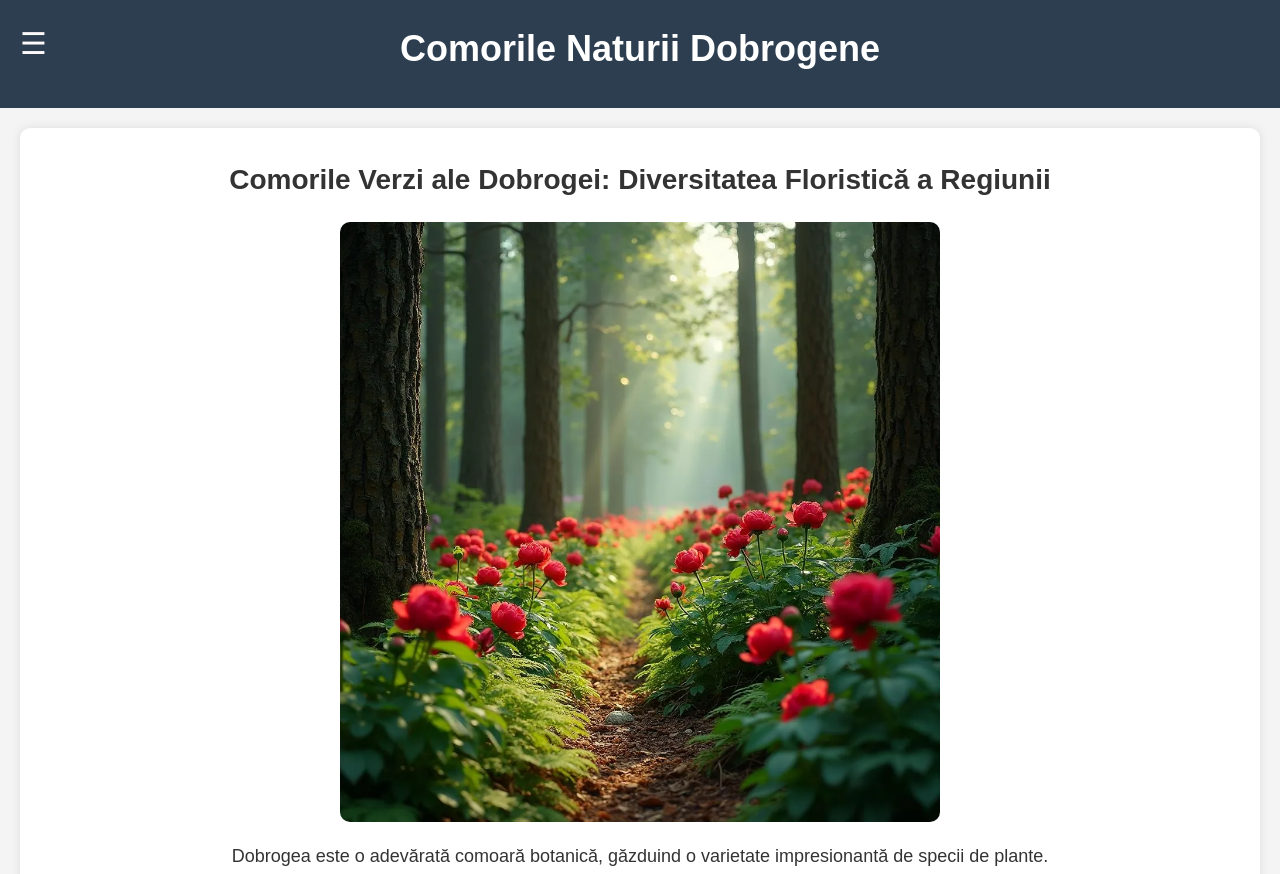
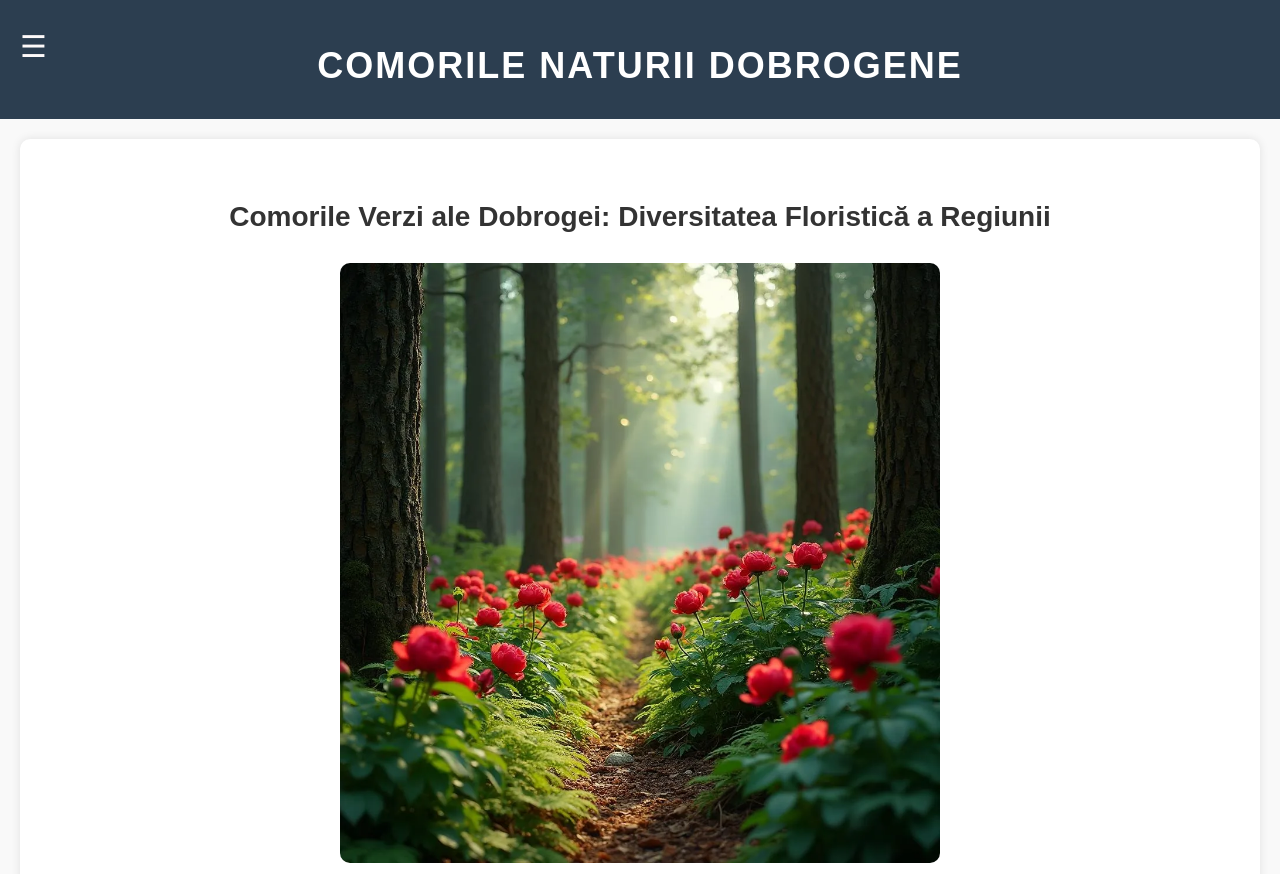
Before and after one commit to Paraschiv-Petru/Biodiversitatea-in-Dobrogea, a plain HTML site: page Acasă.html in a window 1280 px wide. Shown: the top 874 px of the page. Drawn offline with Linux system fonts and the light colour scheme.

Commit message:
Add files via upload

```diff
--- a/CSS/animale.css
+++ b/CSS/animale.css
@@ -23,7 +23,7 @@ h1 {
     text-align: center;
     font-size: 36px;
     font-weight: bold;
-    margin-bottom: 20px;
+    margin-bottom: 10px;
     color: white; /* Setează culoarea titlului la alb pentru a fi vizibil pe fundalul închis */
     text-transform: uppercase;
     letter-spacing: 2px;
--- a/CSS/habitate.css
+++ b/CSS/habitate.css
@@ -1,10 +1,10 @@
 body {
-    font-family: Arial, sans-serif;
-    line-height: 1.6;
+    font-family: 'Arial', sans-serif;
+    line-height: 1.8;
     margin: 0;
     padding: 0;
     display: flex;
-    flex-direction: column; /* Aliniază elementele pe verticală */
+    flex-direction: column;
     background-color: #f9f9f9;
     color: #333;
 }
@@ -79,7 +79,6 @@ body {
     background: rgba(26, 188, 156, 0.7);
 }
 
-
 /* Media Queries pentru dispozitive mobile */
 @media (max-width: 768px) {
     section, aside {
@@ -101,15 +100,18 @@ header {
     z-index: 1000;
 }
 
+
+
 h1 {
     text-align: center;
     font-size: 36px;
     font-weight: bold;
-    margin-bottom: 20px;
-    color: white; /* Setează culoarea titlului la alb pentru a fi vizibil pe fundalul închis */
+    margin-bottom: 10px;
+    color: white;
     text-transform: uppercase;
     letter-spacing: 2px;
 }
+
 section {
     padding: 60px;
     background: #fff;
--- a/CSS/plante.css
+++ b/CSS/plante.css
@@ -107,7 +107,7 @@ h1 {
     text-align: center;
     font-size: 36px;
     font-weight: bold;
-    margin-bottom: 20px;
+    margin-bottom: 10px;
     color: white;
     text-transform: uppercase;
     letter-spacing: 2px;
--- a/CSS/resurse.css
+++ b/CSS/resurse.css
@@ -19,7 +19,7 @@ main {
 header {
     background-color: #2c3e50;
     color: white;
-    padding: 6px;
+    padding: 10px;
     text-align: center;
     position: sticky;
     top: 0;
@@ -30,30 +30,36 @@ h1 {
     text-align: center;
     font-size: 36px;
     font-weight: bold;
-    margin-bottom: 20px;
+    margin-bottom: 10px;
     color: white;
     text-transform: uppercase;
     letter-spacing: 2px;
 }
 
-#hamburger-menu-container {
-    position: absolute;
-    top: 10px; /* Ajustează distanța față de marginea de sus */
-    left: 10px; /* Ajustează distanța față de marginea din stânga */
-    display: flex;
-    justify-content: space-between;
-    align-items: center;
-    padding: 5px 0; /* Reduce spațiul suplimentar */
-    z-index: 1300; /* Asigură că este deasupra altor elemente */
-}
-
 #hamburger-menu {
     font-size: 30px;
     cursor: pointer;
-    color: #fefafa;
+    color: rgb(254, 250, 250);
+    position: fixed;
+    top: 20px;
+    left: 20px;
     z-index: 1300;
 }
 
+/* Stil pentru butonul Acasă */
+#home-button {
+    font-size: 30px;
+    cursor: pointer;
+    color: rgb(254, 250, 250);
+    position: fixed;
+    top: 20px;
+    right: 20px;
+    z-index: 1200;
+}
+
+/* Meniul hamburger care este ascuns inițial */
+/* Meniul hamburger care este ascuns inițial */
+/* Meniul hamburger care este ascuns inițial */
 .menu {
     display: none;
     position: fixed;
@@ -62,39 +68,54 @@ h1 {
     background: rgba(44, 62, 80, 0.8);
     width: auto;
     height: auto;
+    width: auto;
     box-shadow: 0 0 15px rgba(0, 0, 0, 0.3);
     border-radius: 5px;
     z-index: 1250;
     opacity: 0;
     transition: opacity 0.3s ease-in-out;
-    margin-top: 60px;
+    margin-top: 60px; /* Reducem distanța la un sfert din valoarea inițială */
 }
 
+/* Meniul vizibil atunci când este activ */
 .menu.active {
     display: block;
     opacity: 1;
-    margin-top: 60px;
+    margin-top: 60px; /* Menținem aceleași valori reduse */
 }
 
+/* Stil pentru elementele din meniu */
 .menu ul {
     list-style: none;
     padding: 0;
     margin: 0;
-    margin-top: 12px;
+    margin-top: 12px; /* Reducem distanța între elementele din meniu */
 }
 
 .menu ul li a {
     display: block;
     color: white;
     text-decoration: none;
-    padding: 15px 30px;
+    padding: 15px 30px; /* Păstrăm hitbox-ul mic */
     font-size: 24px;
     transition: background 0.3s;
-    border-bottom: 1px solid rgba(255, 255, 255, 0.1);
+    border-bottom: 1px solid rgba(255, 255, 255, 0.1); /* Linii de separare între elemente */
 }
 
 .menu ul li a:hover {
     background: rgba(26, 188, 156, 0.7);
+}
+
+
+/* Media Queries pentru dispozitive mobile */
+@media (max-width: 768px) {
+    section, aside {
+        width: 100%;
+        margin: 0;
+    }
+    .imagine {
+        width: 100%;
+    }
 }
 
 footer {
--- a/CSS/style.css
+++ b/CSS/style.css
@@ -1,32 +1,35 @@
-/* Resetare stiluri implicite */
-* {
-    margin: 0;
-    padding: 0;
-    box-sizing: border-box;
-}
 
 /* Stil pentru întregul site */
 body {
-    font-family: Arial, sans-serif;
-    line-height: 1.6;
-    background-color: #f4f4f4;
+    font-family: 'Arial', sans-serif;
+    line-height: 1.8;
+    margin: 0;
+    padding: 0;
+    display: flex;
+    flex-direction: column;
+    background-color: #f9f9f9;
     color: #333;
 }
 
 /* Stil pentru antet și navigație */
 header {
-    background: #2c3e50;
+    background-color: #2c3e50;
     color: white;
-    padding: 20px;
+    padding: 10px;
     text-align: center;
     position: sticky;
     top: 0;
     z-index: 1000;
 }
 
-header h1 {
+h1 {
+    text-align: center;
     font-size: 36px;
+    font-weight: bold;
     margin-bottom: 10px;
+    color: white; /* Setează culoarea titlului la alb pentru a fi vizibil pe fundalul închis */
+    text-transform: uppercase;
+    letter-spacing: 2px;
 }
 
 #hamburger-menu {
```
